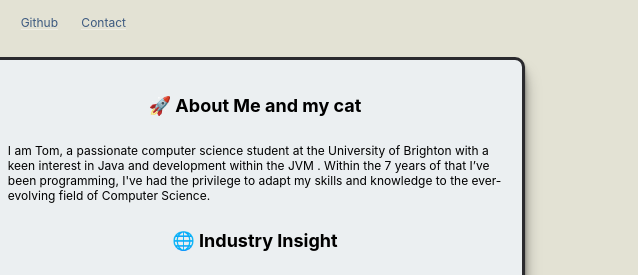
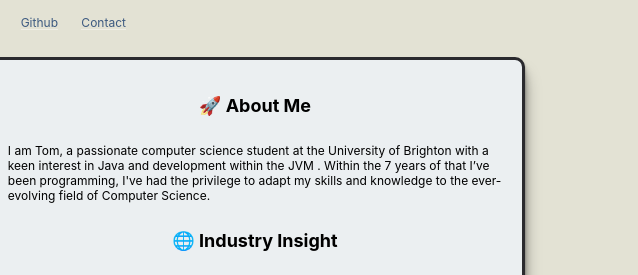
Before and after one commit to KingTom07/PortfolioWebsite, a plain HTML site: page index.html in a window 1280 px wide. Shown: the part 121-396 px from the top of the page, 642-1280 px from the left. Drawn offline with Linux system fonts and the light colour scheme; files whose address does not match are found by name.

Commit message:
updated homepage

```diff
--- a/index.html
+++ b/index.html
@@ -39,7 +39,7 @@
                 <img src="images/logoTS.png" alt="">
             </div>
             <div class="content">
-                <h1>🚀 About Me and my cat</h1>
+                <h1>🚀 About Me</h1>
                 <p>
                     I am Tom, a passionate computer science student at the University of Brighton with a keen interest in Java and development within the JVM . Within the 7 years of that I’ve been programming, I've had the privilege to adapt my skills and knowledge to the ever-evolving field of Computer Science.
 
```
